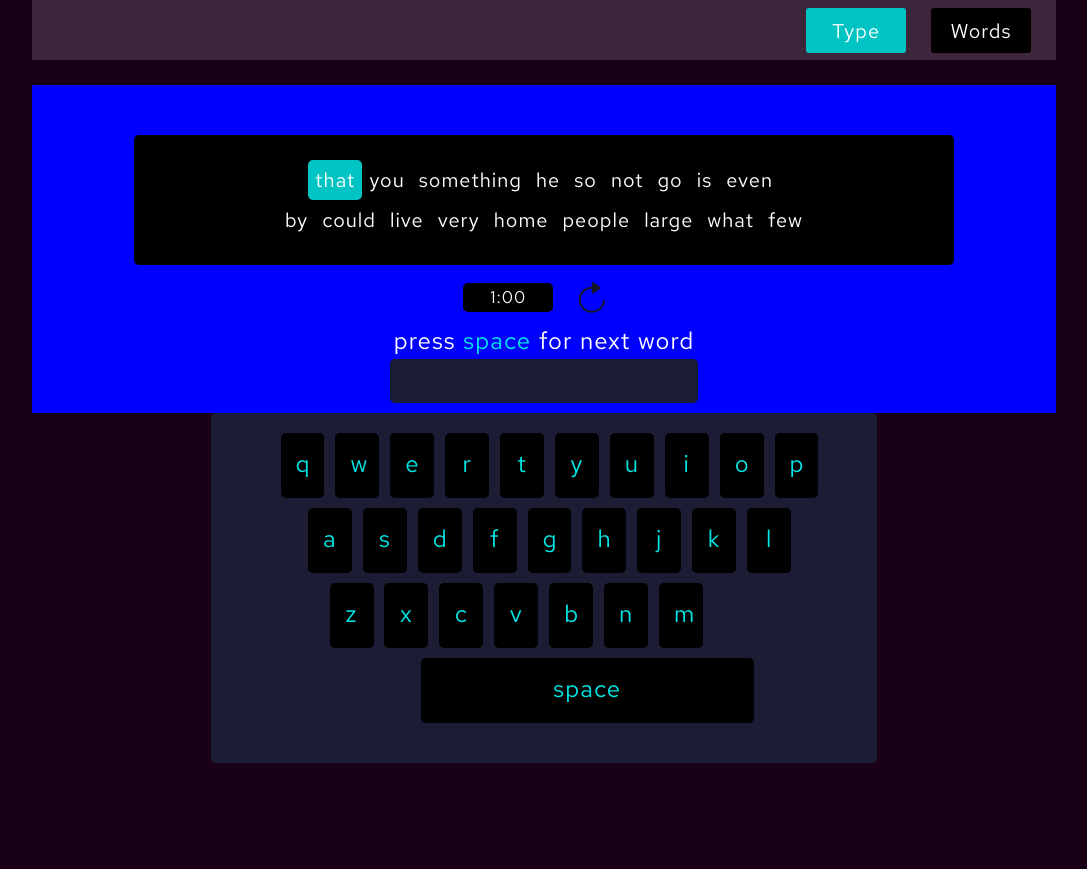
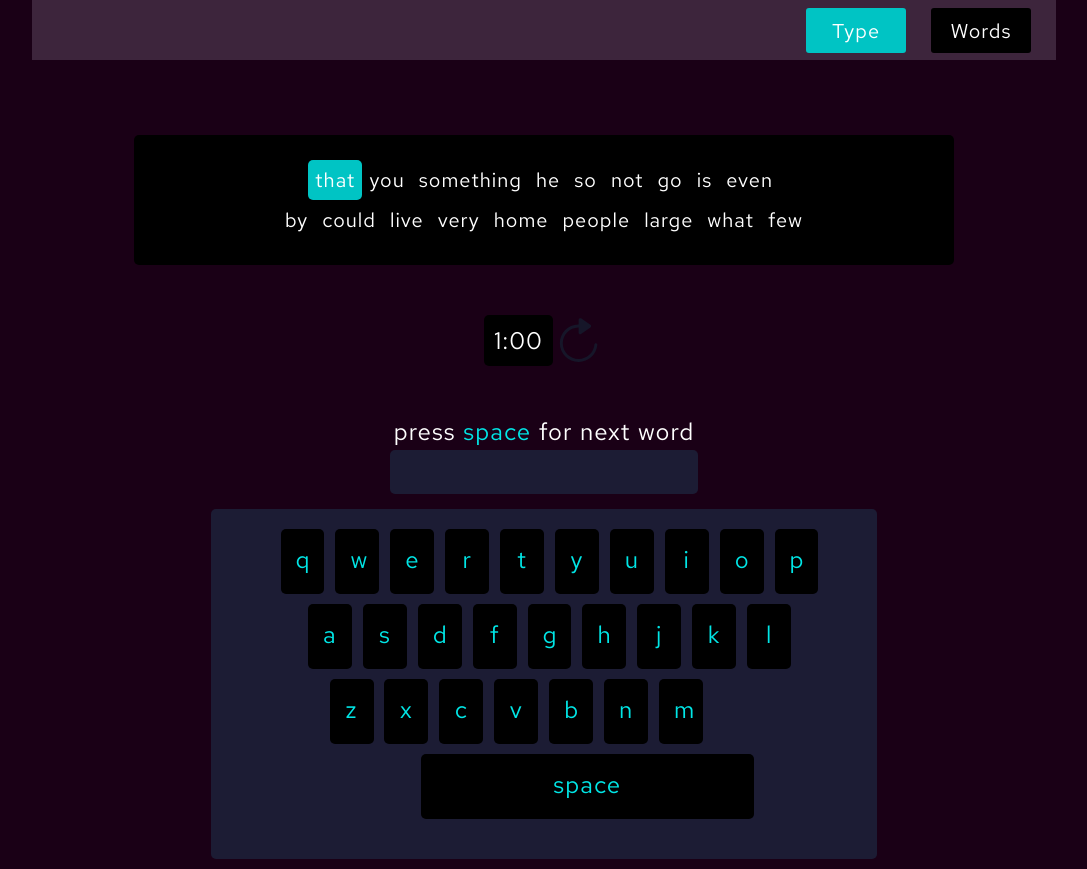
Before and after one commit to codenameuriel/fingerz, a React (Create React App) app: page /type in a window 1280 px wide. Shown: the whole page, without its empty margins (96-1183 px from the left). Before the commit the page ends 800 px from the top, so only its background shows below. Built offline with nearby package versions, Linux system fonts and the light colour scheme.

Commit message:
refactor Timer styling

```diff
--- a/src/containers/Timer/Timer.js
+++ b/src/containers/Timer/Timer.js
@@ -23,12 +23,6 @@ const Timer = props => {
           if (props.timerStarted) props.stopTimer(props.activeTimer)
           }}
       />
-      {/* <button
-        disable={!props.timerStarted}
-        style={props.timerStarted ? null : { backgroundColor: '#161629', cursor: 'not-allowed' }}
-        onClick={() => {
-          if (props.timerStarted) props.stopTimer(props.activeTimer)
-          }}>Restart</button> */}
     </div>
   );
 };
--- a/src/containers/Timer/Timer.module.css
+++ b/src/containers/Timer/Timer.module.css
@@ -1,35 +1,18 @@
 .Timer {
   display: flex;
   flex-direction: row;
-  color: white;
-  width: 30%;
-  margin: 0 auto;
   justify-content: center;
-  margin-top: 20px;
+  width: 100%;
 }
 
 .Timer p {
-  width: 25%;
-  text-align: center;
-  padding: 15px;
-  margin-bottom: 45px;
-  margin-top: 25px;
-  font-size: 200%;
+  color: white;
   background-color: black;
   border-radius: 5px;
 }
 
-.Timer button {
-  width: 35%;
-  margin-left: 5px;
-}
-
 .ResetIcon {
-  background-color: transparent;
   color: white;
-  width: 20%;
-  margin-top: 40px;
-  height: 60px;
 }
 
 .ResetIcon:hover {
@@ -37,49 +20,53 @@
   cursor: pointer;
 }
 
+/* portrait mode */
+@media (max-width: 649px) {
+  .Timer {
+    margin: 25px 0 10px 0;
+  }
+
+  .Timer p {
+    font-size: 60%;
+    padding: 5px;
+  }
+
+  .ResetIcon {
+    width: 10%;
+    height: 27px;
+  }
+}
+
 /* landscape mode */
 @media (min-width: 650px) {
   .Timer {
-    margin-top: 15px;
-    margin-bottom: 10px;
-    width: 35%;
+    margin: 15px auto;
   }
 
   .Timer p {
-    font-size: 85%;
-    margin: 3px;
-    padding: 3px;
+    font-size: 80%;
+    padding: 8px;
   }
 
   .ResetIcon {
-    margin-top: 0;
-    height: 35px;
-  }
-}
-
-/* portrait mode */
-@media (max-width: 649px) {
-  .Timer {
-    margin-top: 0;
-    margin-bottom: 10px;
-    width: 45%;
-    height: 65px;
-  }
-
-  .Timer p {
-    font-size: 70%;
-    padding: 5px;
-    height: 30px;
-  }
-
-  .ResetIcon {
-    margin-top: 0;
-    height: 75px;
-    margin-left:10px;
+    width: 7%;
+    height: 40px;
   }
 }
 
 /* desktop */
 @media (min-width: 800px) {
+  .Timer {
+    margin: 50px auto;
+  }
 
+  .Timer p {
+    font-size: 120%;
+    padding: 10px;
+  }
+
+  .ResetIcon {
+    width: 5%;
+    height: 50px;
+  }
 }
--- a/src/containers/WordPanel/WordPanel.module.css
+++ b/src/containers/WordPanel/WordPanel.module.css
@@ -2,7 +2,6 @@
   display: flex;
   flex-direction: column;
   margin-top: 25px;
-  background-color: blue;
 }
 
 .Direction {
@@ -18,7 +17,7 @@
   align-self: center;
   border: none;
   border-radius: 5px;
-  margin-bottom: 10px;
+  margin-bottom: 15px;
   padding: 3px;
 }
 
```
